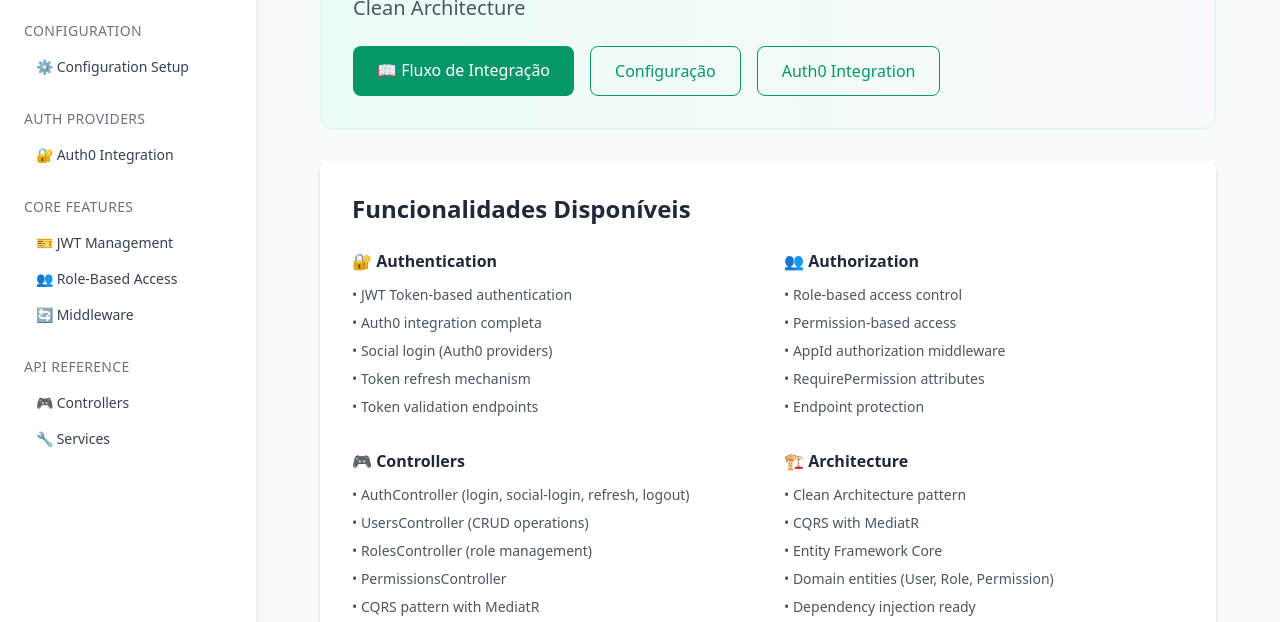
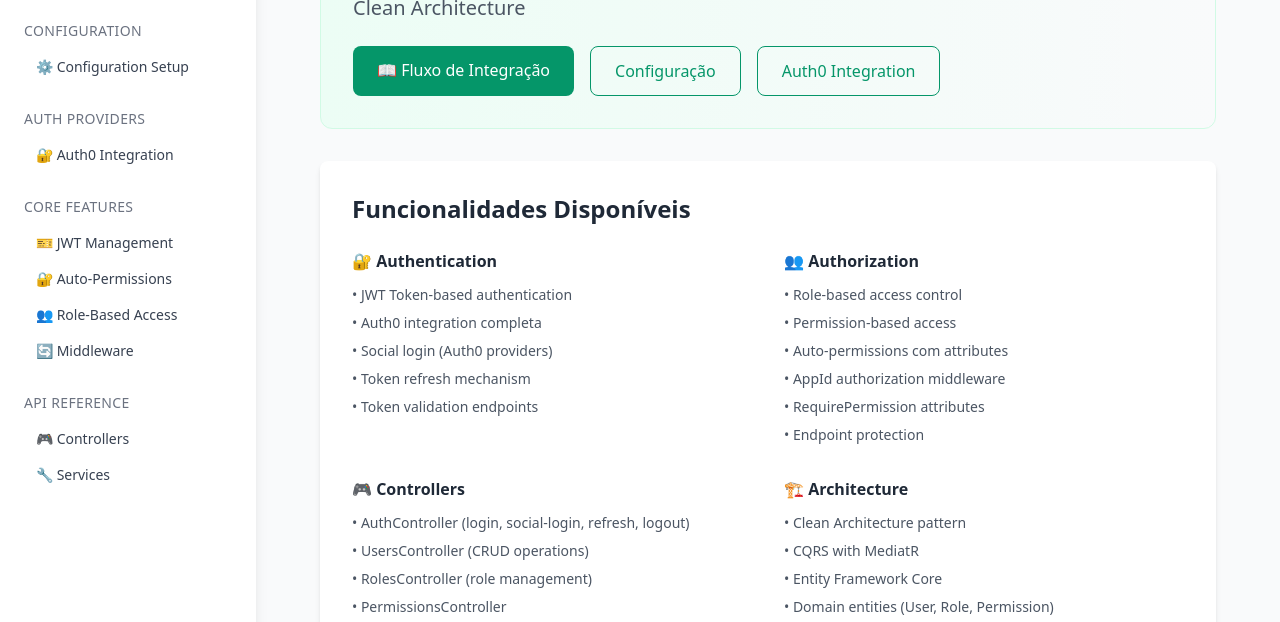
Before and after one commit to rogerrayner/GrydDocs, a plain HTML site: page docs/gryd-authentication/index.html in a window 1280 px wide. Shown: the part 155-777 px from the top of the page. Drawn offline with nearby package versions, Linux system fonts and the light colour scheme.

Commit message:
feat: Add auto-permissions navigation link and feature description
- Added auto-permissions link to Core Features sidebar navigation
- Updated Authorization features list to include auto-permissions
- Ensures auto-permissions.html documentation is accessible from main navigation

```diff
--- a/docs/gryd-authentication/index.html
+++ b/docs/gryd-authentication/index.html
@@ -49,6 +49,9 @@
                     <h3 class="text-sm font-medium text-gray-500 uppercase tracking-wide mb-2">Core Features</h3>
                     <a href="jwt-management.html" class="nav-link block px-3 py-2 text-sm text-gray-700 rounded-md">
                         🎫 JWT Management
+                    </a>
+                    <a href="auto-permissions.html" class="nav-link block px-3 py-2 text-sm text-gray-700 rounded-md">
+                        🔐 Auto-Permissions
                     </a>
                     <a href="role-based-access.html" class="nav-link block px-3 py-2 text-sm text-gray-700 rounded-md">
                         👥 Role-Based Access
@@ -114,6 +117,7 @@
                         <ul class="space-y-2 text-sm text-gray-600">
                             <li>• Role-based access control</li>
                             <li>• Permission-based access</li>
+                            <li>• Auto-permissions com attributes</li>
                             <li>• AppId authorization middleware</li>
                             <li>• RequirePermission attributes</li>
                             <li>• Endpoint protection</li>
```
